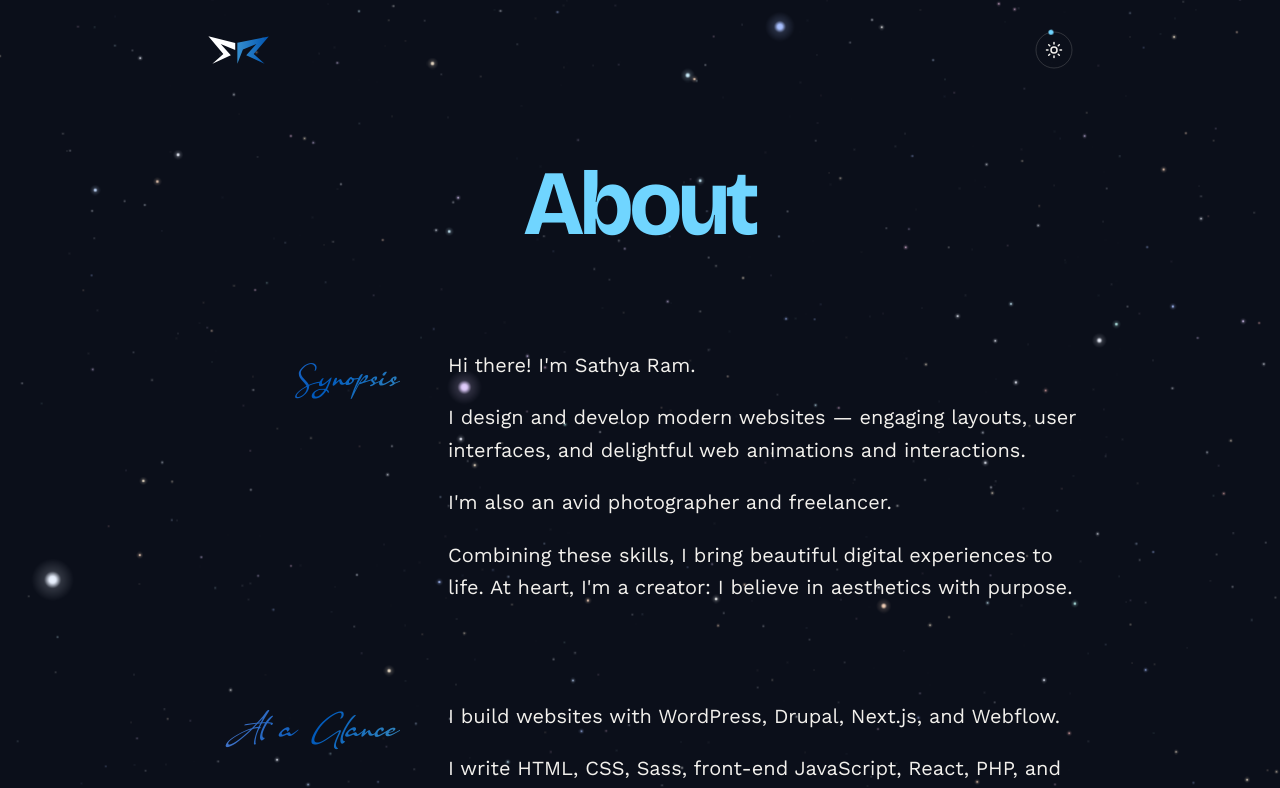
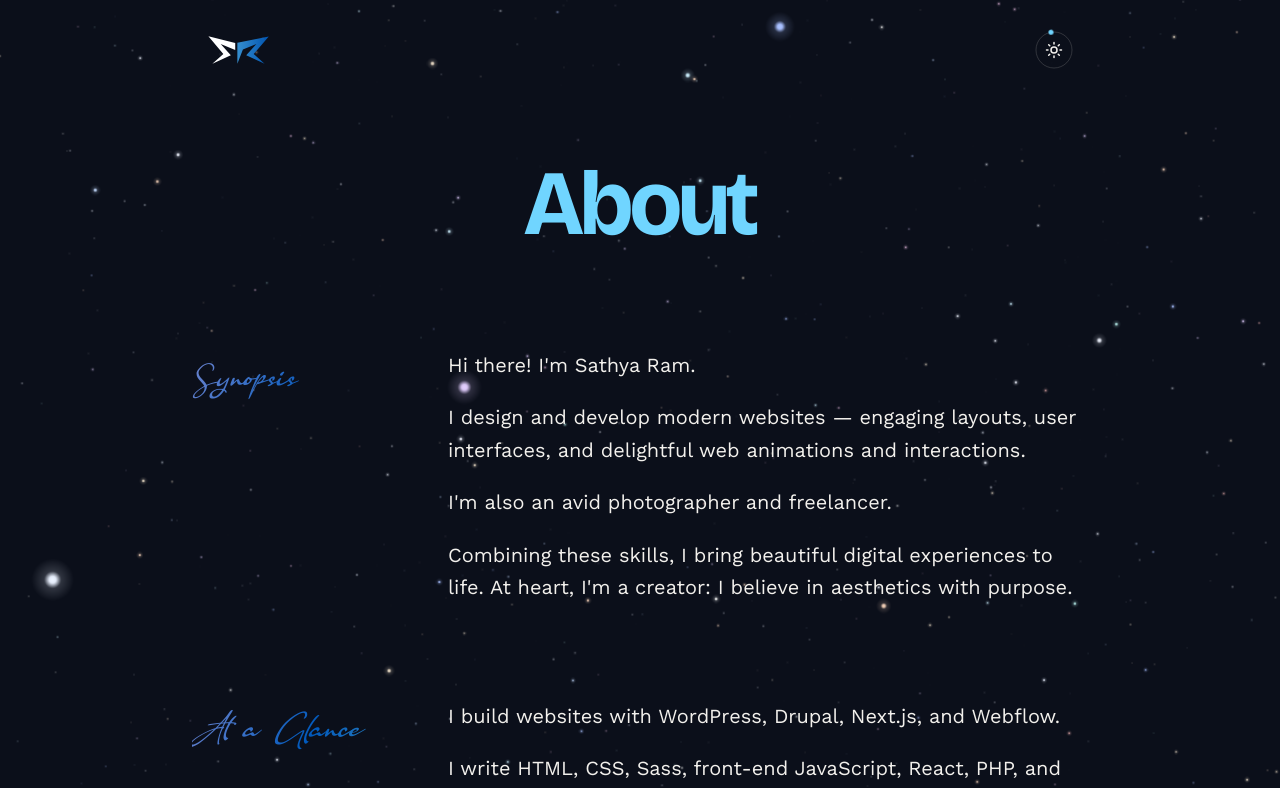
Before and after one commit to sathyaram/sathyaram, a Next.js app: page /about in a window 1280 px wide. Shown: the top 788 px of the page. Built offline with nearby package versions, Linux system fonts and the light colour scheme.

Commit message:
Left-align the About section headings, add descender room
Dropped sm:text-right so the script labels sit flush left in their column
on desktop (they were right-aligned into the gutter). Added pb-2 —
Californication has long descenders and leading-none clips them without a
little space underneath.

```diff
--- a/app/about/page.tsx
+++ b/app/about/page.tsx
@@ -66,8 +66,11 @@ const certifications = [
 // layout from the old site's About page. Stacks on mobile.
 const sectionGrid =
   "mt-16 grid gap-2 sm:mt-24 sm:grid-cols-[minmax(0,13rem)_1fr] sm:gap-12";
+// Left-aligned in its own column. The padding-bottom is not decorative:
+// Californication is a script face with long descenders, and leading-none
+// clips them without a little room underneath.
 const scriptHeading =
-  "font-script text-3xl leading-none text-foreground gradient-text-name transition-all duration-700 dark:text-logo-blue sm:pt-1.5 sm:text-right sm:text-[2.5rem]";
+  "font-script text-3xl leading-none text-foreground gradient-text-name pb-2 transition-all duration-700 dark:text-logo-blue sm:pt-1.5 sm:text-[2.5rem]";
 
 export default function About() {
   return (
```
